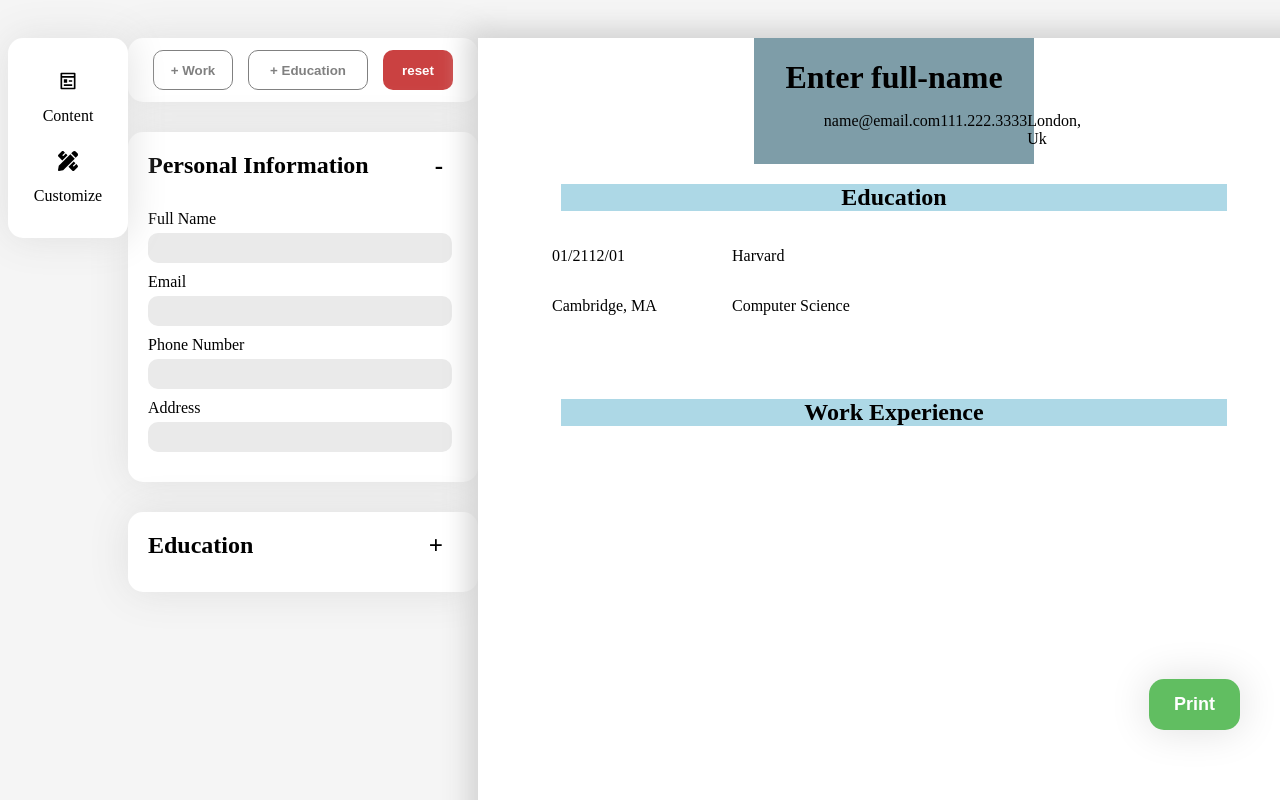
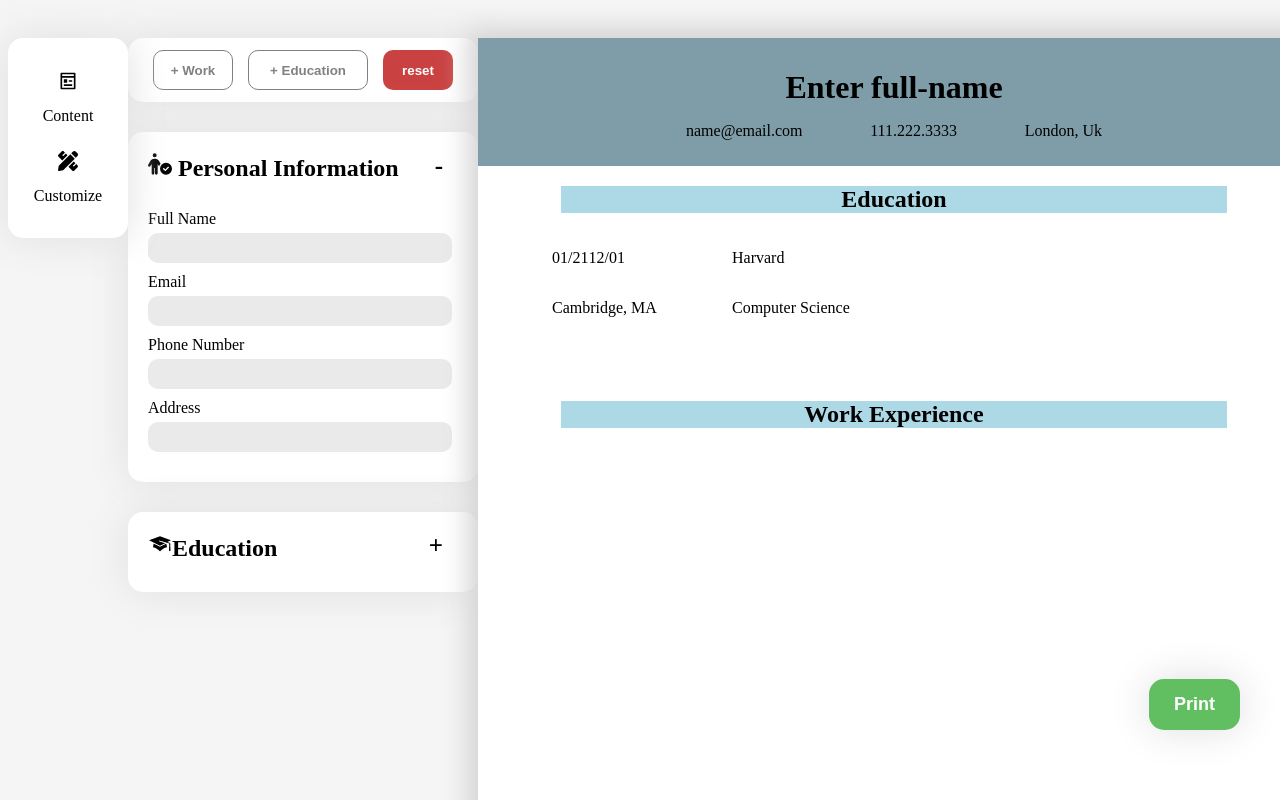
Before and after one commit to tdematos/React-CV-Generator, a React (Vite) app in the folder React-CV-Generator/: page / in a window 1280 px wide. Shown: the top 800 px of the page. Built offline with nearby package versions, Linux system fonts and the light colour scheme.

Commit message:
add icons to differnt form sections for styling using imported component library

```diff
--- a/React-CV-Generator/src/Components/Form-Section/Education/EducationSection.jsx
+++ b/React-CV-Generator/src/Components/Form-Section/Education/EducationSection.jsx
@@ -2,6 +2,7 @@ import { useState } from "react";
 
 import FormInput from "../Personal-Info/Form-Input/FormInput";
 import "../Personal-Info/boxInfo.css";
+import { GiGraduateCap } from "react-icons/gi";
 
 const EducationSection = (props) => {
   const [toggleEdMenu, setToggleEdMenu] = useState(true);
@@ -21,7 +22,10 @@ const EducationSection = (props) => {
       }
     >
       <div className="edHeadingContainer">
-        <h2 className="boxHeading">Education</h2>
+        <h2 className="boxHeading">
+          <GiGraduateCap />
+          Education
+        </h2>
         <p onClick={handleClick} className="menuToggle">
           {toggleEdMenu ? "+" : "-"}
         </p>
--- a/React-CV-Generator/src/Components/Form-Section/JobExperience/JobExperience.jsx
+++ b/React-CV-Generator/src/Components/Form-Section/JobExperience/JobExperience.jsx
@@ -1,6 +1,8 @@
 import React, { useState } from "react";
 import "../Personal-Info/boxInfo.css";
 import FormInput from "../Personal-Info/Form-Input/FormInput";
+import { MdWork } from "react-icons/md";
+
 import JobDesc from "./JobDesc";
 
 const JobExperience = (props) => {
@@ -27,6 +29,7 @@ const JobExperience = (props) => {
     >
       <div className="edHeadingContainer">
         <h2 className="boxHeading">
+          <MdWork />
           Work Experience {props.workExperienceCount}
         </h2>
         <p onClick={handleClick} className="menuToggle">
--- a/React-CV-Generator/src/Components/Form-Section/Personal-Info/PersonalInfo.jsx
+++ b/React-CV-Generator/src/Components/Form-Section/Personal-Info/PersonalInfo.jsx
@@ -1,4 +1,5 @@
 import FormInput from "./Form-Input/FormInput";
+import { FaPersonCircleCheck } from "react-icons/fa6";
 import "../Personal-Info/boxInfo.css";
 import { useState } from "react";
 
@@ -20,7 +21,9 @@ const PersonalInfo = (props) => {
       }
     >
       <div className="edHeadingContainer">
-        <h2 className="boxHeading">Personal Information</h2>
+        <h2 className="boxHeading">
+          <FaPersonCircleCheck /> Personal Information
+        </h2>
         <p onClick={handleClick} className="menuToggle">
           {toggleEdMenu ? "-" : "+"}
         </p>
--- a/React-CV-Generator/src/Components/ResumePage/ResumeHeader/ResumeHeader.css
+++ b/React-CV-Generator/src/Components/ResumePage/ResumeHeader/ResumeHeader.css
@@ -1,5 +1,7 @@
 .nameSection {
   background-color: rgb(126, 157, 168);
+  width: 100%;
+  height: 8rem;
   margin: 0;
   display: flex;
   flex-direction: column;
--- a/React-CV-Generator/src/Components/ResumePage/WorkInfo/WorkInfo.css
+++ b/React-CV-Generator/src/Components/ResumePage/WorkInfo/WorkInfo.css
@@ -3,7 +3,9 @@
   display: flex;
   flex-direction: column;
   justify-content: center;
-  align-items: center;
+  align-items: flex-start;
+  position: relative;
+  right: 9rem;
 }
 
 .workInfo {
@@ -22,5 +24,5 @@
   display: flex;
   justify-content: flex-start;
   position: relative;
-  right: 85px;
+  left: 19rem;
 }
```
